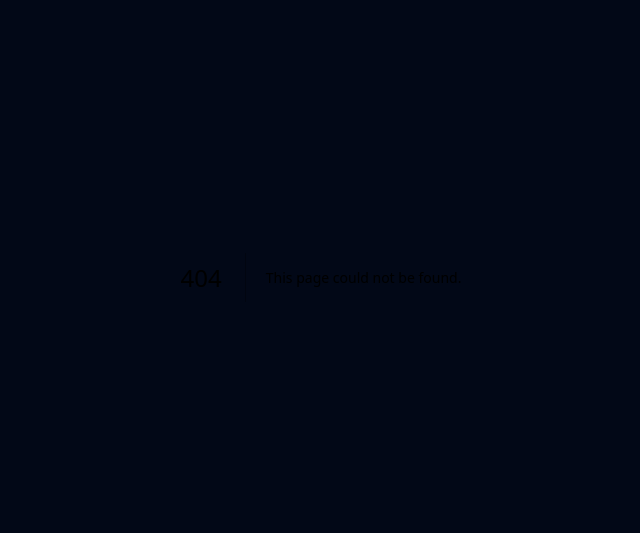
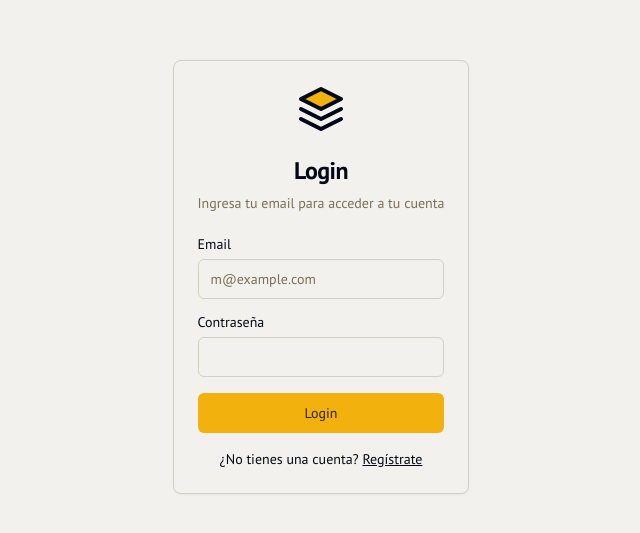
Before and after one commit to Nexhora/AdversAI-Seguro, a Next.js app: page /login in a window 1280 px wide. Before the commit this address had no page. Shown: the part 123-656 px from the top of the page, without its empty margins (319-959 px from the left). Built offline with nearby package versions, Linux system fonts and the light colour scheme.

Commit message:
I see this error with the app, reported by NextJS, please fix it. The er

```diff
--- a/src/app/globals.css
+++ b/src/app/globals.css
@@ -4,33 +4,33 @@
 
 @layer base {
   :root {
-    --background: 222.2 84% 4.9%;
-    --foreground: 210 40% 98%;
+    --background: 43 20% 94%;
+    --foreground: 222.2 84% 4.9%;
 
-    --card: 222.2 84% 4.9%;
-    --card-foreground: 210 40% 98%;
+    --card: 43 20% 94%;
+    --card-foreground: 222.2 84% 4.9%;
 
-    --popover: 222.2 84% 4.9%;
-    --popover-foreground: 210 40% 98%;
+    --popover: 43 20% 94%;
+    --popover-foreground: 222.2 84% 4.9%;
 
-    --primary: 210 40% 98%;
-    --primary-foreground: 222.2 47.4% 11.2%;
+    --primary: 43 90% 50%;
+    --primary-foreground: 43 90% 10%;
 
-    --secondary: 217.2 32.6% 17.5%;
-    --secondary-foreground: 210 40% 98%;
+    --secondary: 13 65% 80%;
+    --secondary-foreground: 13 65% 30%;
 
-    --muted: 217.2 32.6% 17.5%;
-    --muted-foreground: 215 20.2% 65.1%;
+    --muted: 43 20% 88%;
+    --muted-foreground: 43 20% 40%;
 
-    --accent: 217.2 32.6% 17.5%;
-    --accent-foreground: 210 40% 98%;
+    --accent: 13 65% 50%;
+    --accent-foreground: 0 0% 100%;
 
     --destructive: 0 62.8% 30.6%;
-    --destructive-foreground: 210 40% 98%;
+    --destructive-foreground: 0 0% 100%;
 
-    --border: 217.2 32.6% 17.5%;
-    --input: 217.2 32.6% 17.5%;
-    --ring: 212.7 26.8% 83.9%;
+    --border: 43 20% 80%;
+    --input: 43 20% 80%;
+    --ring: 43 90% 50%;
 
     --radius: 0.5rem;
   }
@@ -45,24 +45,24 @@
     --popover: 222.2 84% 4.9%;
     --popover-foreground: 210 40% 98%;
 
-    --primary: 210 40% 98%;
-    --primary-foreground: 222.2 47.4% 11.2%;
+    --primary: 43 90% 50%;
+    --primary-foreground: 43 90% 10%;
 
-    --secondary: 217.2 32.6% 17.5%;
-    --secondary-foreground: 210 40% 98%;
+    --secondary: 13 65% 50%;
+    --secondary-foreground: 0 0% 100%;
 
     --muted: 217.2 32.6% 17.5%;
     --muted-foreground: 215 20.2% 65.1%;
 
-    --accent: 217.2 32.6% 17.5%;
-    --accent-foreground: 210 40% 98%;
+    --accent: 13 65% 50%;
+    --accent-foreground: 0 0% 100%;
 
     --destructive: 0 62.8% 30.6%;
     --destructive-foreground: 210 40% 98%;
 
     --border: 217.2 32.6% 17.5%;
     --input: 217.2 32.6% 17.5%;
-    --ring: 212.7 26.8% 83.9%;
+    --ring: 43 90% 50%;
   }
 }
 
--- a/src/app/layout.tsx
+++ b/src/app/layout.tsx
@@ -3,21 +3,21 @@ import { Poppins, PT_Sans } from "next/font/google";
 import "./globals.css";
 import { cn } from "@/lib/utils";
 
-const fontBody = Poppins({
+const fontBody = PT_Sans({
   subsets: ["latin"],
   variable: "--font-body",
-  weight: ["400", "500", "600", "700"],
+  weight: ["400", "700"],
 });
 
-const fontHeadline = PT_Sans({
+const fontHeadline = Poppins({
   subsets: ["latin"],
   variable: "--font-headline",
-  weight: ["400", "700"],
+  weight: ["400", "500", "600", "700"],
 });
 
 export const metadata: Metadata = {
   title: "AdVerseAI",
-  description: "Reclama el control de tu privacidad.",
+  description: "Inteligencia Artificial para tus campañas de publicidad.",
 };
 
 export default function RootLayout({
--- /dev/null
+++ b/src/app/login/page.tsx
@@ -0,0 +1,60 @@
+"use client";
+
+import { Button } from "@/components/ui/button";
+import {
+  Card,
+  CardContent,
+  CardDescription,
+  CardHeader,
+  CardTitle,
+} from "@/components/ui/card";
+import { Input } from "@/components/ui/input";
+import { Label } from "@/components/ui/label";
+import { Logo } from "@/components/icons";
+import Link from "next/link";
+
+export default function LoginPage() {
+  return (
+    <div className="flex items-center justify-center min-h-screen bg-background">
+      <Card className="mx-auto max-w-sm">
+        <CardHeader>
+          <div className="flex justify-center mb-4">
+            <Logo className="w-12 h-12" />
+          </div>
+          <CardTitle className="text-2xl text-center">Login</CardTitle>
+          <CardDescription className="text-center">
+            Ingresa tu email para acceder a tu cuenta
+          </CardDescription>
+        </CardHeader>
+        <CardContent>
+          <div className="grid gap-4">
+            <div className="grid gap-2">
+              <Label htmlFor="email">Email</Label>
+              <Input
+                id="email"
+                type="email"
+                placeholder="m@example.com"
+                required
+              />
+            </div>
+            <div className="grid gap-2">
+              <div className="flex items-center">
+                <Label htmlFor="password">Contraseña</Label>
+              </div>
+              <Input id="password" type="password" required />
+            </div>
+            <Button type="submit" className="w-full">
+              Login
+            </Button>
+          </div>
+          <div className="mt-4 text-center text-sm">
+            ¿No tienes una cuenta?{" "}
+            <Link href="#" className="underline">
+              Regístrate
+            </Link>
+          </div>
+        </CardContent>
+      </Card>
+    </div>
+  );
+}
--- a/src/app/page.tsx
+++ b/src/app/page.tsx
@@ -1,14 +1,14 @@
 "use client";
 import Link from "next/link";
 import { Button } from "@/components/ui/button";
-import { ShieldCheck, Lock, EyeOff } from "lucide-react";
+import { BrainCircuit, Target, TestTube2, CheckShield } from "lucide-react";
 import { Logo } from "@/components/icons";
 
 export default function HomePage() {
   return (
-    <div className="flex flex-col min-h-screen bg-background text-foreground">
+    <div className="flex flex-col min-h-screen bg-background text-foreground font-headline">
       <header className="px-4 lg:px-6 h-14 flex items-center">
-        <Link href="#" className="flex items-center justify-center" prefetch={false}>
+        <Link href="/" className="flex items-center justify-center" prefetch={false}>
           <Logo className="h-6 w-6" />
           <span className="sr-only">AdVerseAI</span>
         </Link>
@@ -23,17 +23,16 @@ export default function HomePage() {
           <div className="container px-4 md:px-6">
             <div className="flex flex-col items-center space-y-4 text-center">
               <div className="space-y-2">
-                <h1 className="text-3xl font-bold tracking-tighter sm:text-4xl md:text-5xl lg:text-6xl/none">
-                  Recupera el control de tu privacidad
+                <h1 className="text-4xl font-bold tracking-tighter sm:text-5xl md:text-6xl lg:text-7xl/none">
+                  Crea Campañas de Publicidad con IA
                 </h1>
-                <p className="mx-auto max-w-[700px] text-muted-foreground md:text-xl">
-                  AdVerseAI te protege de la publicidad invasiva y los rastreadores, dándote una experiencia online
-                  más segura y privada.
+                <p className="mx-auto max-w-[700px] text-muted-foreground md:text-xl font-body">
+                  AdVerseAI utiliza inteligencia artificial para analizar audiencias, generar creatividades y predecir el rendimiento de tus anuncios.
                 </p>
               </div>
               <div className="space-x-4">
                 <Link href="/login" prefetch={false}>
-                  <Button>Empieza Gratis</Button>
+                  <Button size="lg">Comenzar a Crear</Button>
                 </Link>
               </div>
             </div>
@@ -41,27 +40,33 @@ export default function HomePage() {
         </section>
         <section className="w-full py-12 md:py-24 lg:py-32 bg-muted">
           <div className="container px-4 md:px-6">
-            <div className="grid items-center gap-6 lg:grid-cols-3 lg:gap-12">
+            <div className="grid items-start gap-6 lg:grid-cols-4 lg:gap-12">
               <div className="flex flex-col items-center text-center">
-                <ShieldCheck className="h-12 w-12 text-primary" />
-                <h3 className="mt-4 text-xl font-bold">Bloqueo Avanzado</h3>
-                <p className="mt-2 text-muted-foreground">
-                  Nuestra tecnología de vanguardia bloquea anuncios y rastreadores de forma más eficaz que las
-                  soluciones tradicionales.
+                <Target className="h-12 w-12 text-primary" />
+                <h3 className="mt-4 text-xl font-bold">Análisis de Audiencia</h3>
+                <p className="mt-2 text-muted-foreground font-body">
+                  Segmenta tu público objetivo con precisión gracias a la IA.
                 </p>
               </div>
               <div className="flex flex-col items-center text-center">
-                <Lock className="h-12 w-12 text-primary" />
-                <h3 className="mt-4 text-xl font-bold">Privacidad Mejorada</h3>
-                <p className="mt-2 text-muted-foreground">
-                  Protege tus datos personales y tu actividad online de miradas indiscretas.
+                <BrainCircuit className="h-12 w-12 text-primary" />
+                <h3 className="mt-4 text-xl font-bold">Ideación Creativa</h3>
+                <p className="mt-2 text-muted-foreground font-body">
+                  Genera múltiples conceptos de anuncios: textos, imágenes y CTAs.
                 </p>
               </div>
               <div className="flex flex-col items-center text-center">
-                <EyeOff className="h-12 w-12 text-primary" />
-                <h3 className="mt-4 text-xl font-bold">Navegación sin Foco</h3>
-                <p className="mt-2 text-muted-foreground">
-                  Disfruta de una experiencia de navegación más rápida y limpia, sin distracciones.
+                <TestTube2 className="h-12 w-12 text-primary" />
+                <h3 className="mt-4 text-xl font-bold">Predicción y A/B Test</h3>
+                <p className="mt-2 text-muted-foreground font-body">
+                  Predice el rendimiento y configura tests A/B para optimizar resultados.
+                </p>
+              </div>
+               <div className="flex flex-col items-center text-center">
+                <CheckShield className="h-12 w-12 text-primary" />
+                <h3 className="mt-4 text-xl font-bold">Creación Ética</h3>
+                <p className="mt-2 text-muted-foreground font-body">
+                  Asegura la seguridad de marca y el cumplimiento legal con nuestros checks.
                 </p>
               </div>
             </div>
@@ -71,10 +76,10 @@ export default function HomePage() {
       <footer className="flex flex-col gap-2 sm:flex-row py-6 w-full shrink-0 items-center px-4 md:px-6 border-t">
         <p className="text-xs text-muted-foreground">&copy; 2024 AdVerseAI. Todos los derechos reservados.</p>
         <nav className="sm:ml-auto flex gap-4 sm:gap-6">
-          <Link href="#" className="text-xs hover:underline underline-offset-4" prefetch={false}>
+          <Link href="/" className="text-xs hover:underline underline-offset-4" prefetch={false}>
             Términos de Servicio
           </Link>
-          <Link href="#" className="text-xs hover:underline underline-offset-4" prefetch={false}>
+          <Link href="/" className="text-xs hover:underline underline-offset-4" prefetch={false}>
             Política de Privacidad
           </Link>
         </nav>
```
